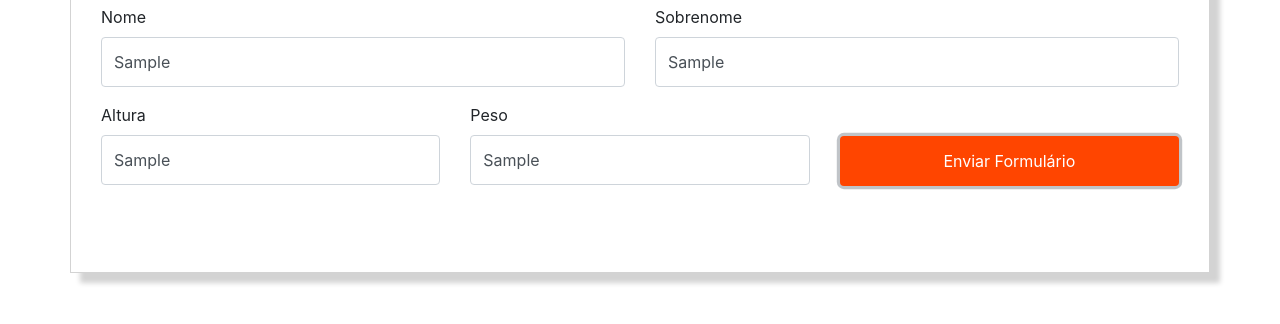
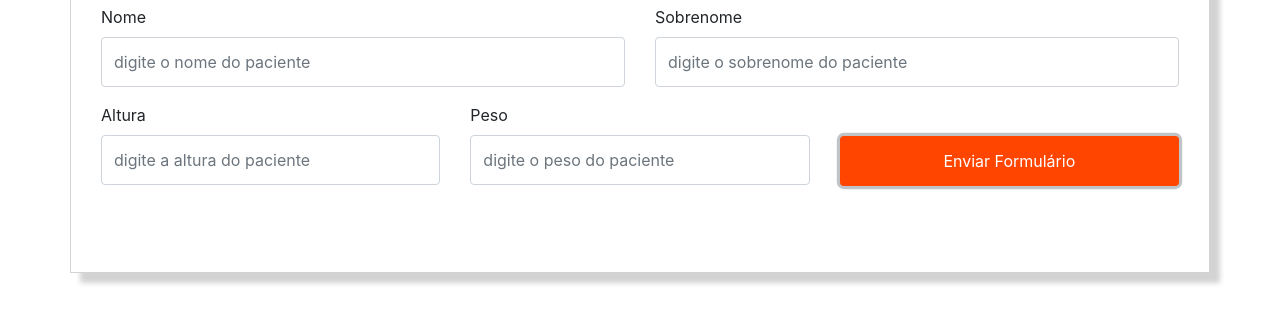
Before and after one commit to TadeunASCIImento/nutricionista-online-javascript, a plain HTML site: page index.html in a window 1280 px wide. Both pictures are taken after typing "Sample", "Sample", "Sample", "Sample" into the empty fields and a click on the input "Enviar Formulário". Shown: the part 390-714 px from the top of the page. Drawn offline with nearby package versions, Linux system fonts and the light colour scheme.

Commit message:
Imagem da página index do projeto.

```diff
--- a/js/formulario.js
+++ b/js/formulario.js
@@ -9,6 +9,7 @@ botaoEnviar.addEventListener("click", function(event) {
 
     let pacientes = document.querySelector(".pacientes");
     pacientes.appendChild(pacienteTr);
+    formulario.reset();
 
 });
 
```
Also changed, not shown: index.html (+1 -4 lines), img/imc.png (added).
